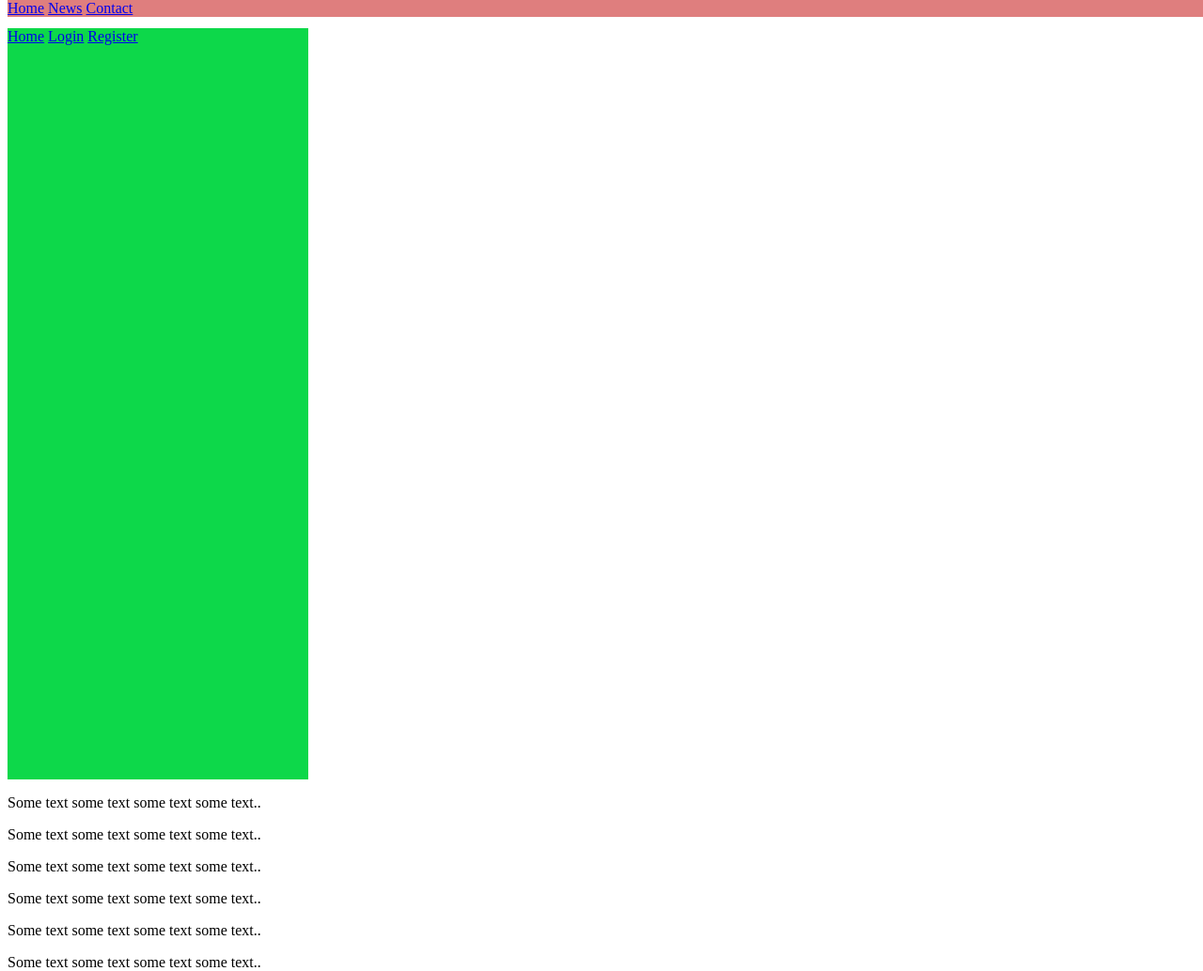
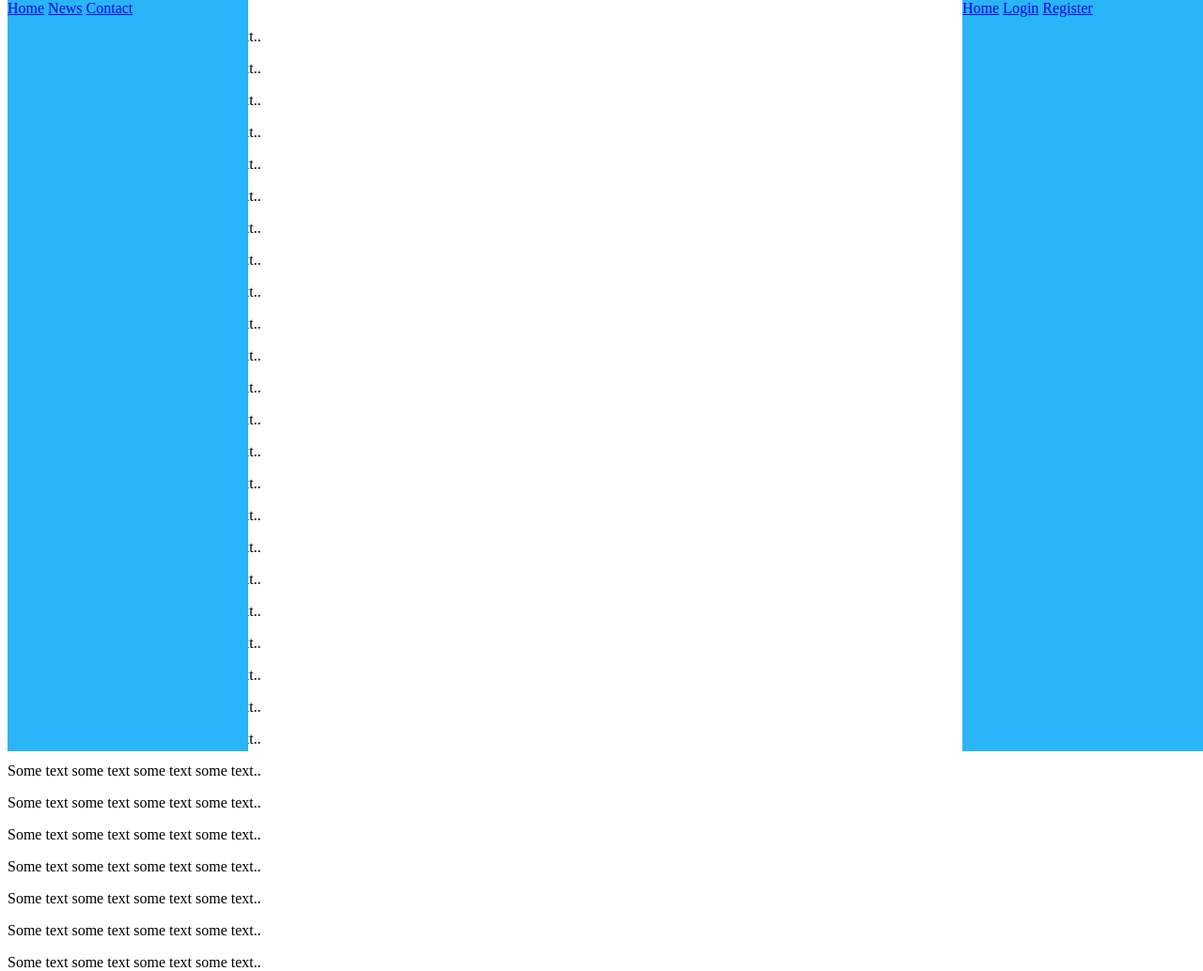
Before and after one commit to mparchives/webPages, a Django app: page / in a window 1280 px wide. Shown: the top 1034 px of the page at 94% size. Run offline with Django 5.2, Linux system fonts and the light colour scheme.

Commit message:
6/8/24 work

```diff
--- a/templates/base.html
+++ b/templates/base.html
@@ -10,14 +10,14 @@
 <body>
     <!-- Navigation-->
 
-    <div class="navbar">
+    <div class="left-bar">
         <a href="#home">Home</a>
         <a href="#news">News</a>
         <a href="#contact">Contact</a>
     </div>
 
 
-    <div class="left-links">
+    <div class="right-bar">
         <a class="links selected" href="#">Home</a>
         <a class="links" href="#"> Login</a>
         <a class="links" href="#"> Register</a>
--- a/webPages/static/css/style.css
+++ b/webPages/static/css/style.css
@@ -1,5 +1,5 @@
 /* The navigation bar */
-.navbar {
+/* .navbar {
     overflow: hidden;
     background-color: #df7e7e;
     position: fixed;
@@ -15,6 +15,29 @@
     position: fixed;
     height: 100%;
     overflow: auto;
+} */
+
+.left-bar {
+    margin: 0;
+    padding: 0;
+    width: 20%;
+    background-color: #2ab5f9;
+    position: fixed;
+    top: 0%;
+    height: 100%;
+    overflow: auto;
+}
+
+.right-bar{
+    margin: 0;
+    padding: 0;
+    width: 20%;
+    background-color: #2ab5f9;
+    position: fixed;
+    height: 100%;
+    top: 0%;
+    right: 0%;
+    overflow: auto;
 }
 
 /* Main content */
```
Also changed, not shown: static/css/style.css (+24 -1 lines).
